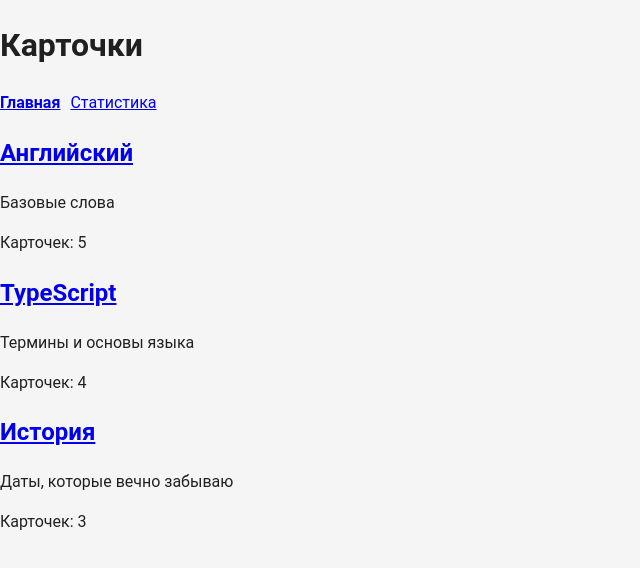
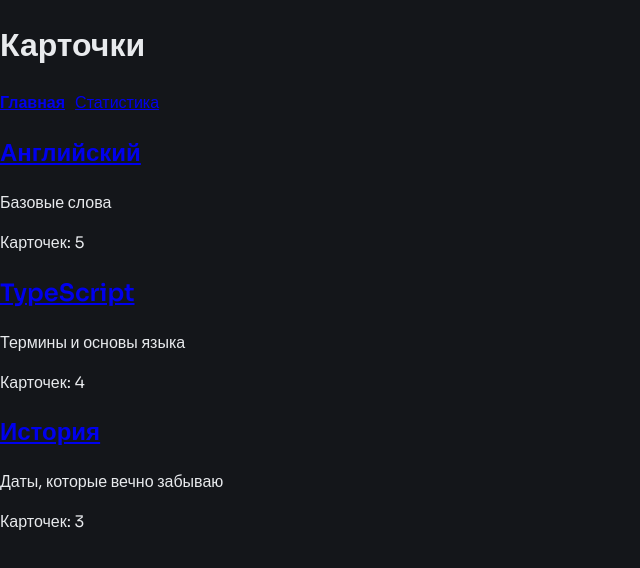
Before and after one commit to deylon999/pdf-flashcards, a React (Vite) app: page / in a window 1280 px wide. Shown: the top 568 px of the page, without its empty margins (0-640 px from the left). Built offline with nearby package versions, Linux system fonts and the light colour scheme.

Commit message:
настроил цвета

```diff
--- a/index.html
+++ b/index.html
@@ -3,6 +3,9 @@
   <head>
     <meta charset="UTF-8" />
     <meta name="viewport" content="width=device-width, initial-scale=1.0" />
+    <link rel="preconnect" href="https://fonts.googleapis.com" />
+    <link rel="preconnect" href="https://fonts.gstatic.com" crossorigin />
+    <link href="https://fonts.googleapis.com/css2?family=Sora:wght@300;400;600&display=swap" rel="stylesheet" />
     <title>Карточки</title>
   </head>
   <body>
--- a/src/theme.ts
+++ b/src/theme.ts
@@ -2,10 +2,33 @@ import { createTheme } from '@mui/material';
 
 export const theme = createTheme({
   palette: {
-    primary: { main: '#3f51b5' },
-    background: { default: '#f5f5f5' },
+    mode: 'dark',
+    primary: { main: '#7FD8B0', contrastText: '#14161A' },
+    background: { default: '#14161A', paper: '#1E2229' },
+    text: { primary: '#E8EAED', secondary: '#8B9099' },
+    divider: '#2A2F38',
   },
   typography: {
-    fontFamily: 'Roboto, Arial, sans-serif',
+    fontFamily: 'Sora, sans-serif',
+    h1: { fontWeight: 300 },
+    h2: { fontWeight: 300 },
+    h3: { fontWeight: 300 },
+    h4: { fontWeight: 300 },
+    h5: { fontWeight: 300 },
+    h6: { fontWeight: 300 },
+  },
+  shape: { borderRadius: 14 },
+  components: {
+    MuiButton: {
+      defaultProps: { disableElevation: true },
+      styleOverrides: {
+        root: { textTransform: 'none', borderRadius: 10 },
+      },
+    },
+    MuiPaper: {
+      styleOverrides: {
+        root: { backgroundImage: 'none', boxShadow: 'none' },
+      },
+    },
   },
 });
```
